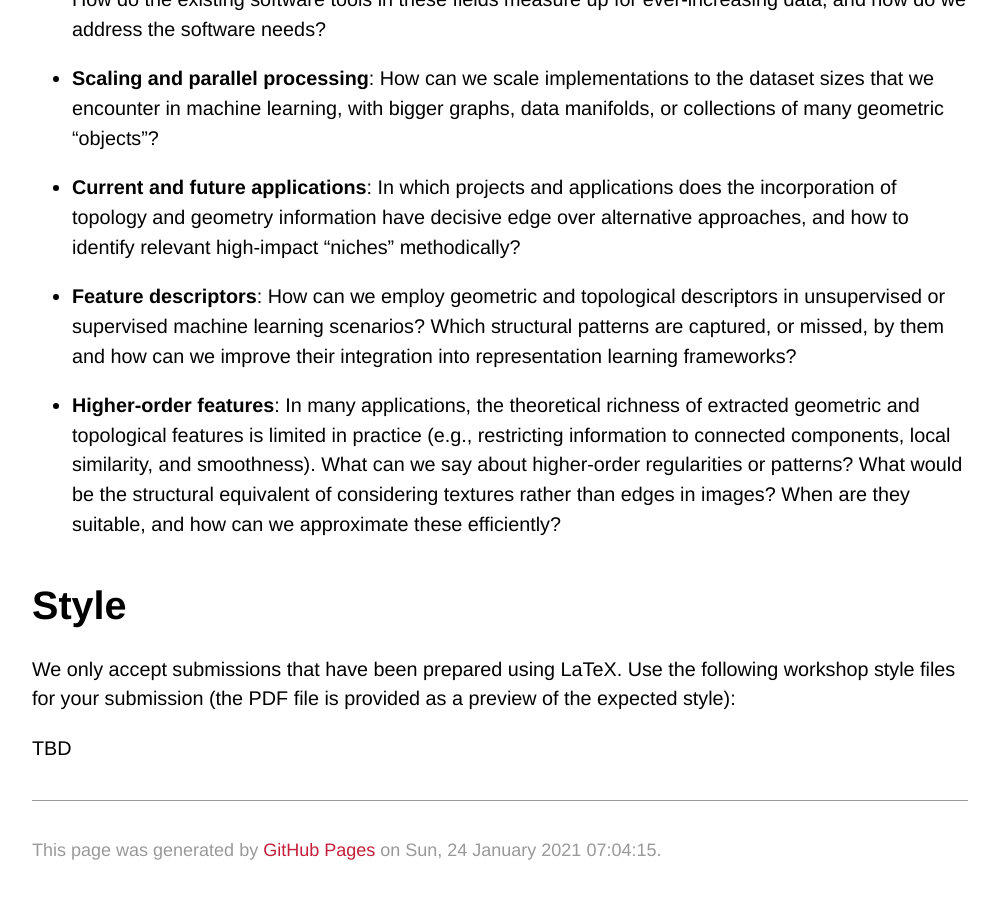
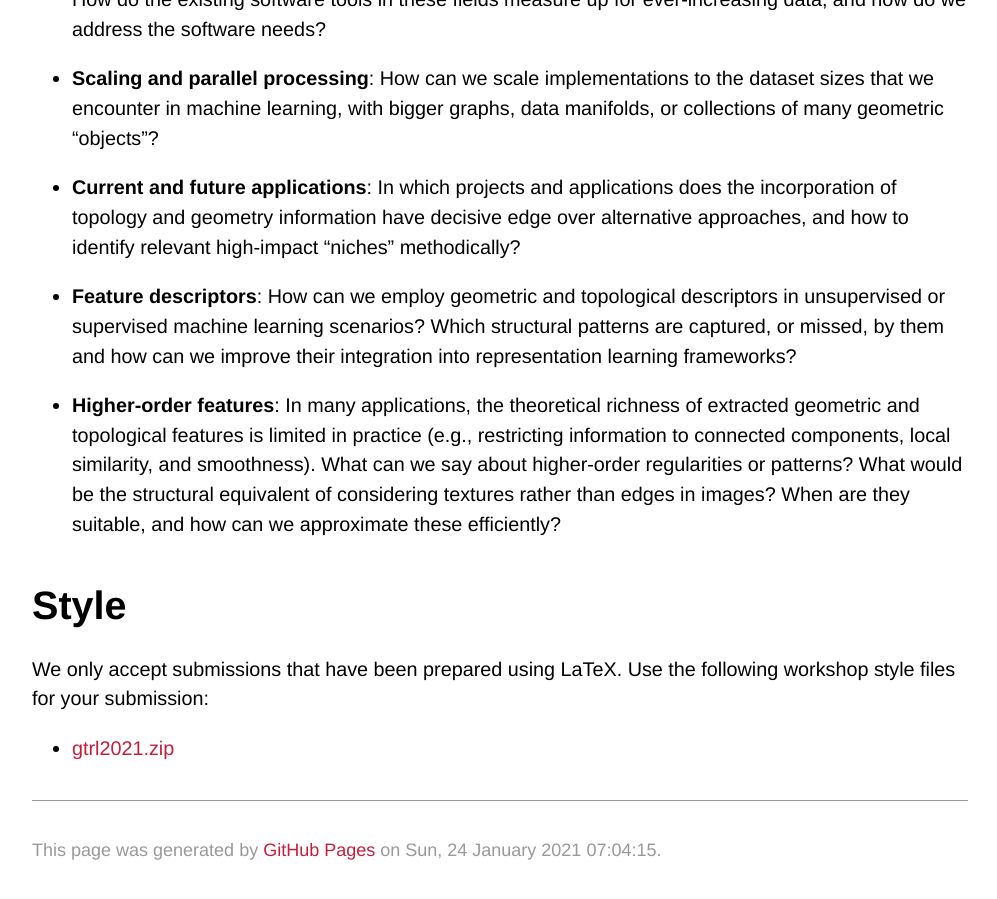
Before and after one commit to gt-rl/gt-rl.github.io, a Jekyll site: the page built from cfp.md, in a window 1280 px wide and 900 px high, scrolled down 1148 px. Shown: the whole window, without its empty margins (140-1137 px from the left). Built offline with Jekyll 4.4.1, drawn with Linux system fonts in a browser that asks for light colours; some web fonts are replaced; our own code applies the rules of GitHub Pages for plain Markdown files.

Commit message:
Updated CfP

```diff
--- a/cfp.md
+++ b/cfp.md
@@ -60,7 +60,6 @@ workshop, feel free to contact us at [workshop@topology.rocks](mailto:workshop@t
 # Style
 
 We only accept submissions that have been prepared using LaTeX. Use the
-following workshop style files for your submission (the PDF file is
-provided as a preview of the expected style):
+following workshop style files for your submission:
 
-TBD
+- [gtrl2021.zip](/assets/gtrl2021.zip)
```
